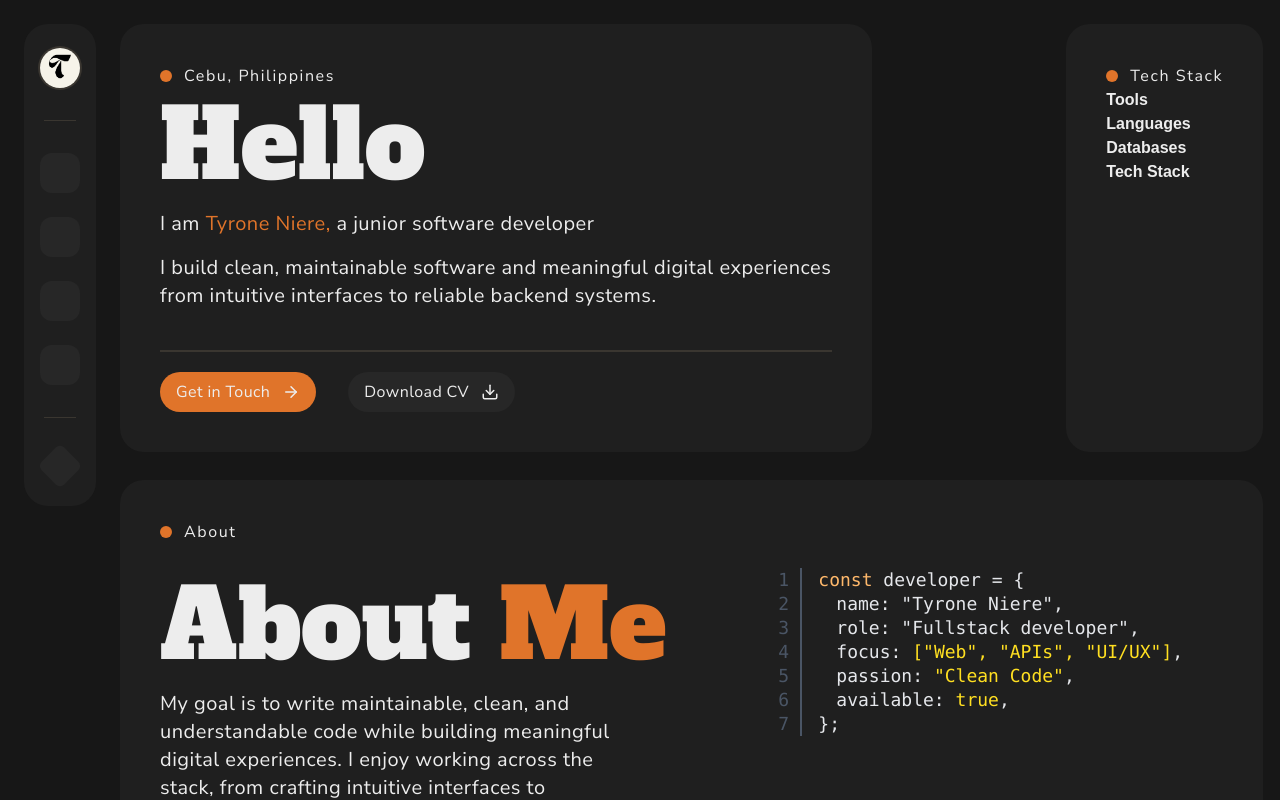
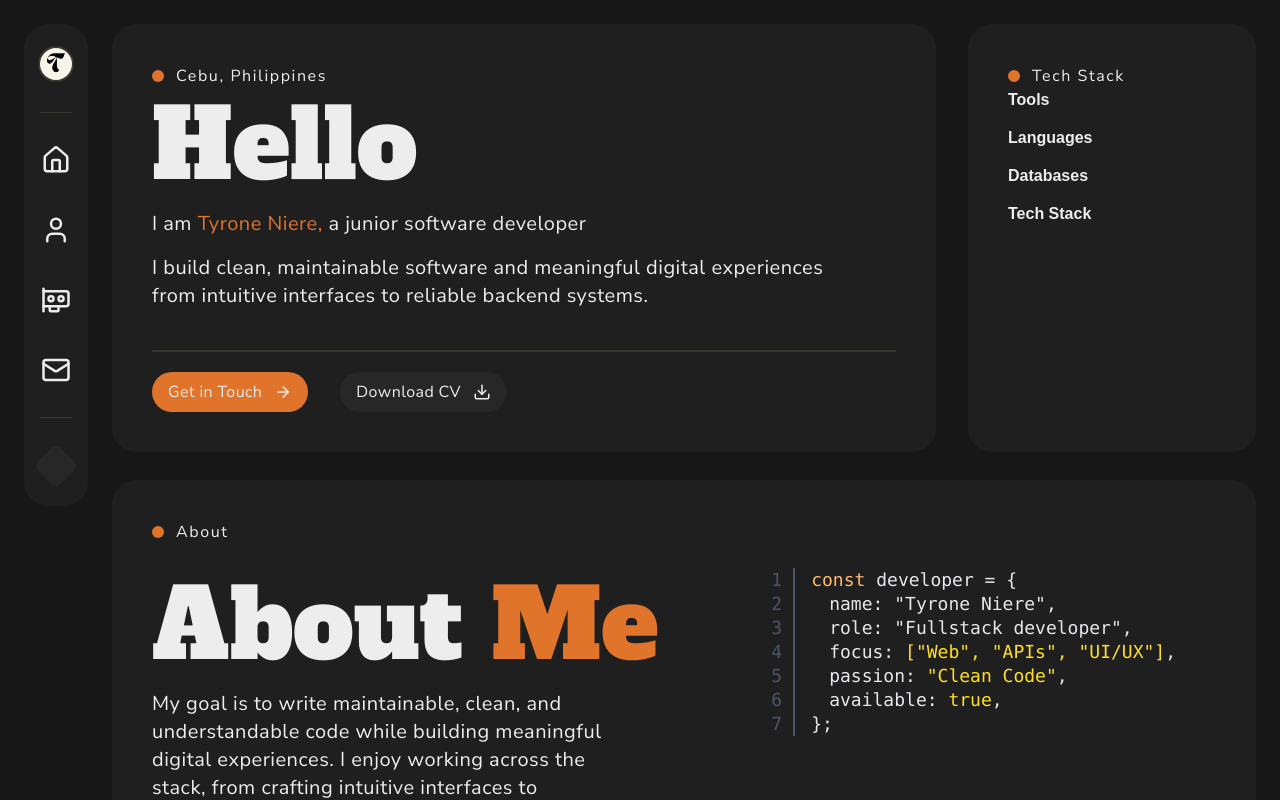
Before and after one commit to Bacon2005/Next.Profile, a Next.js app: page / in a window 1280 px wide. Shown: the top 800 px of the page. Built offline with nearby package versions, Linux system fonts and the light colour scheme.

Commit message:
Added Icons to navbar

```diff
--- a/components/navBar.tsx
+++ b/components/navBar.tsx
@@ -1,5 +1,6 @@
 "use client";
 import Image from "next/image";
+import { Home, User, Gpu, Mail } from "lucide-react";
 import NavLink from "@/components/navLinks";
 
 export default function NavBar() {
@@ -19,18 +20,18 @@ export default function NavBar() {
       <hr className="w-8 border-outline" />
 
       {/* Nav items — using your existing NavLink, just placeholder squares as children for now */}
-      <ul className="flex flex-col gap-6">
+      <ul className="flex flex-col gap-10 items-center">
         <NavLink href="#main">
-          <div className="w-10 h-10 rounded-xl bg-surface-2" />
+          <Home size={30} />
         </NavLink>
         <NavLink href="#about">
-          <div className="w-10 h-10 rounded-xl bg-surface-2" />
+          <User size={30} />
         </NavLink>
         <NavLink href="">
-          <div className="w-10 h-10 rounded-xl bg-surface-2" />
+          <Gpu size={30} />
         </NavLink>
         <NavLink href="">
-          <div className="w-10 h-10 rounded-xl bg-surface-2" />
+          <Mail size={30} />
         </NavLink>
       </ul>
 
--- a/components/page/main.tsx
+++ b/components/page/main.tsx
@@ -16,8 +16,8 @@ const nunito_sans = Nunito_Sans({
 
 export default function Main() {
   return (
-    <div className="flex flex-row gap-8 justify-between">
-      <div className="bg-surface rounded-3xl p-10">
+    <div className="flex flex-row gap-8">
+      <div className="bg-surface rounded-3xl p-10 flex-1">
         <div className="border-outline border-b-2 pb-10">
           <div id="title" className="flex flex-row items-center">
             <div className="w-3 h-3 rounded-full bg-cta" />
@@ -58,14 +58,14 @@ export default function Main() {
           />
         </div>
       </div>
-      <div className="bg-surface rounded-3xl p-10 gap-3">
+      <div className="bg-surface rounded-3xl p-10 w-72 shrink-0">
         <div id="title" className="flex flex-row items-center">
           <div className="w-3 h-3 rounded-full bg-cta" />
           <p className={`${nunito_sans.className} pl-3 tracking-widest`}>
             Tech Stack
           </p>
         </div>
-        <ul className="">
+        <ul className="flex flex-col gap-3.5">
           <NavLink href={"#tools"}>Tools</NavLink>
           <NavLink href={"#languages"}>Languages</NavLink>
           <NavLink href={"#databases"}>Databases</NavLink>
```
